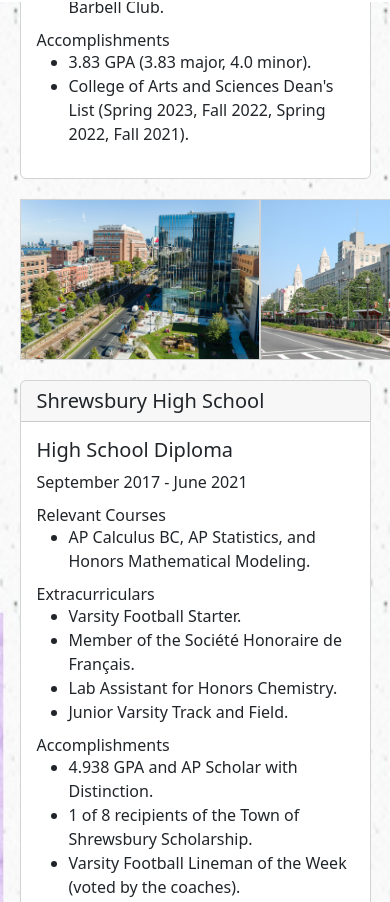
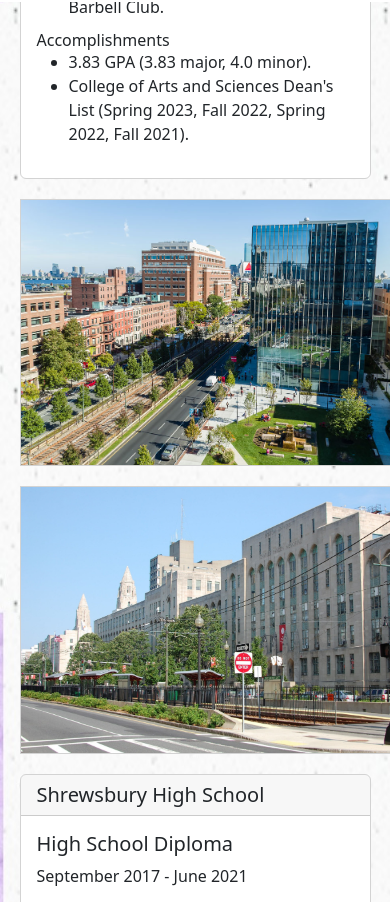
Before and after one commit to victorverma3/Portfolio, a React (Vite) app: page /education in a window 390 px wide. Shown: the part 842-1744 px from the top of the page. Built offline with nearby package versions, Linux system fonts and the light colour scheme.

Commit message:
photo size for iphone

```diff
--- a/src/pages/education/Education.css
+++ b/src/pages/education/Education.css
@@ -38,7 +38,21 @@
     justify-content: space-around;
 }
 
-@media screen and (max-width: 1208px) {
+@media screen and (min-width: 390px) and (max-width: 768px) {
+    .schoolPic {
+        width: 25rem;
+        margin-top: 20px;
+    }
+
+    .schoolPicContainer {
+        width: 38rem;
+        display: flex;
+        flex-direction: column;
+        justify-content: space-around;
+    }
+}
+
+@media screen and (min-width: 769px) and (max-width: 1208px) {
     .schoolPic {
         width: 15rem;
     }
```
